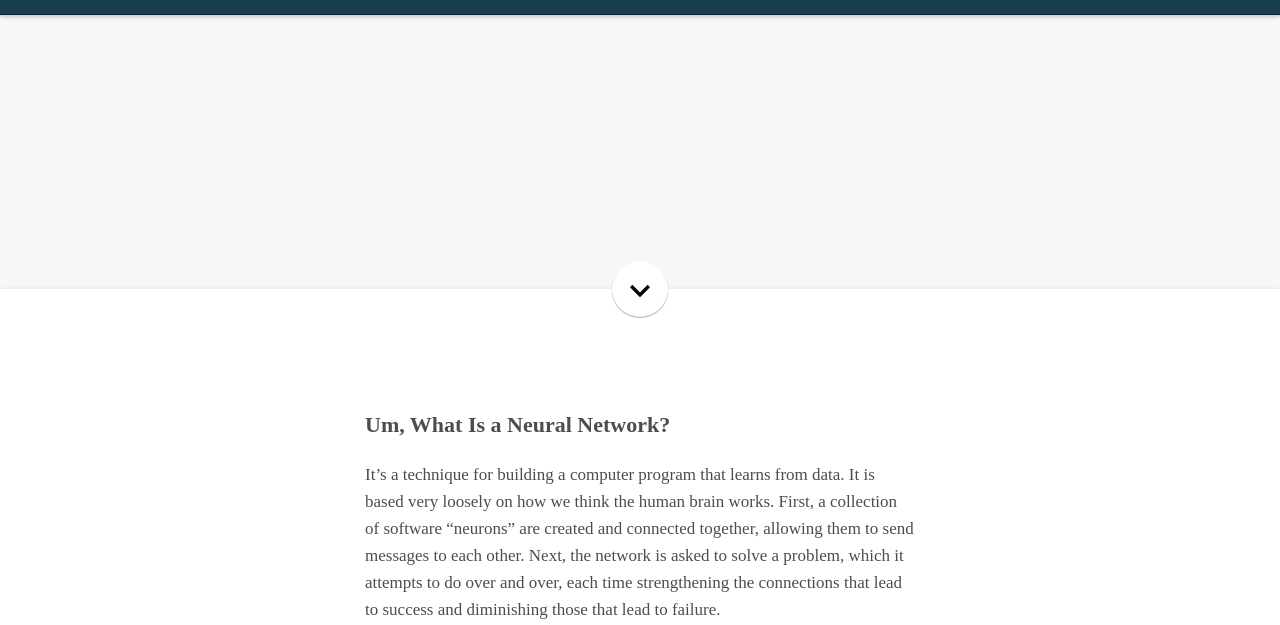
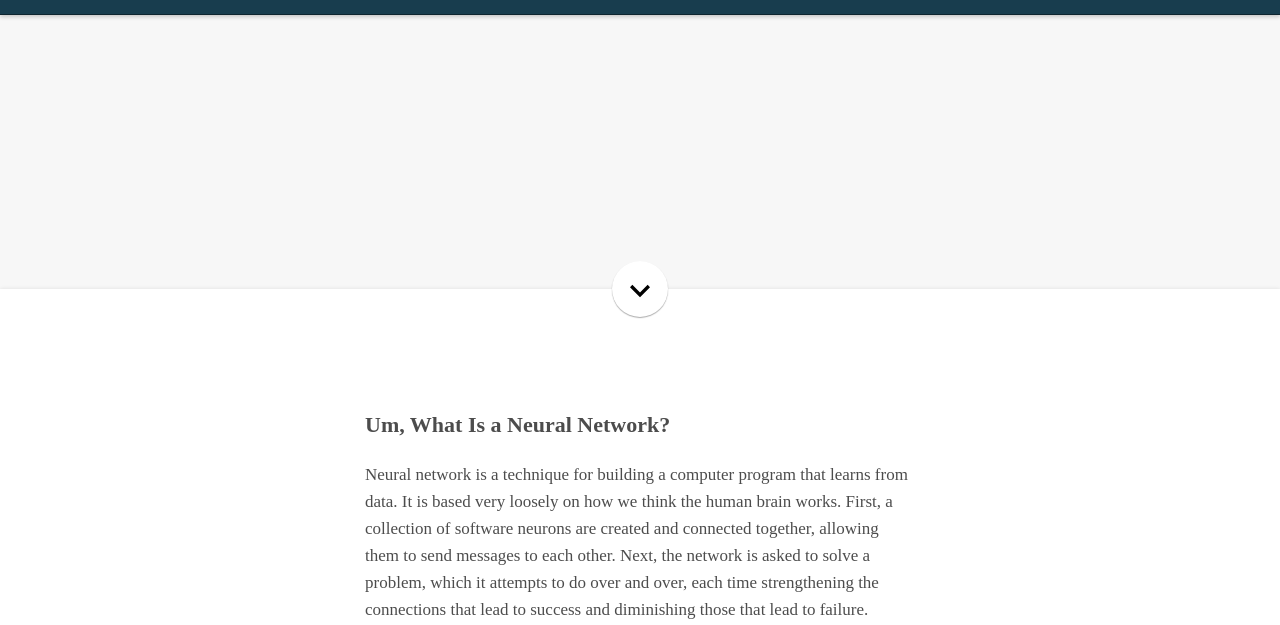
Before and after one commit to Boyu1997/cnn-dense-connection, a website built with webpack: page playground/dist/index.html in a window 1280 px wide. Shown: the part 175-800 px from the top of the page. Built offline with nearby package versions, Linux system fonts and the light colour scheme.

Commit message:
fix(playground): text display problem

```diff
--- a/playground/dist/index.html
+++ b/playground/dist/index.html
@@ -37,9 +37,9 @@
       <div class='paragraph'>
         <h2>Um, What Is a Neural Network?</h2>
         <p>
-          It’s a technique for building a computer program that learns from data.
+          Neural network is a technique for building a computer program that learns from data.
           It is based very loosely on how we think the human brain works.
-          First, a collection of software “neurons” are created and connected together,
+          First, a collection of software neurons are created and connected together,
           allowing them to send messages to each other. Next, the network is asked to solve a problem,
           which it attempts to do over and over,
           each time strengthening the connections that lead to success and diminishing those that lead to failure.
```
